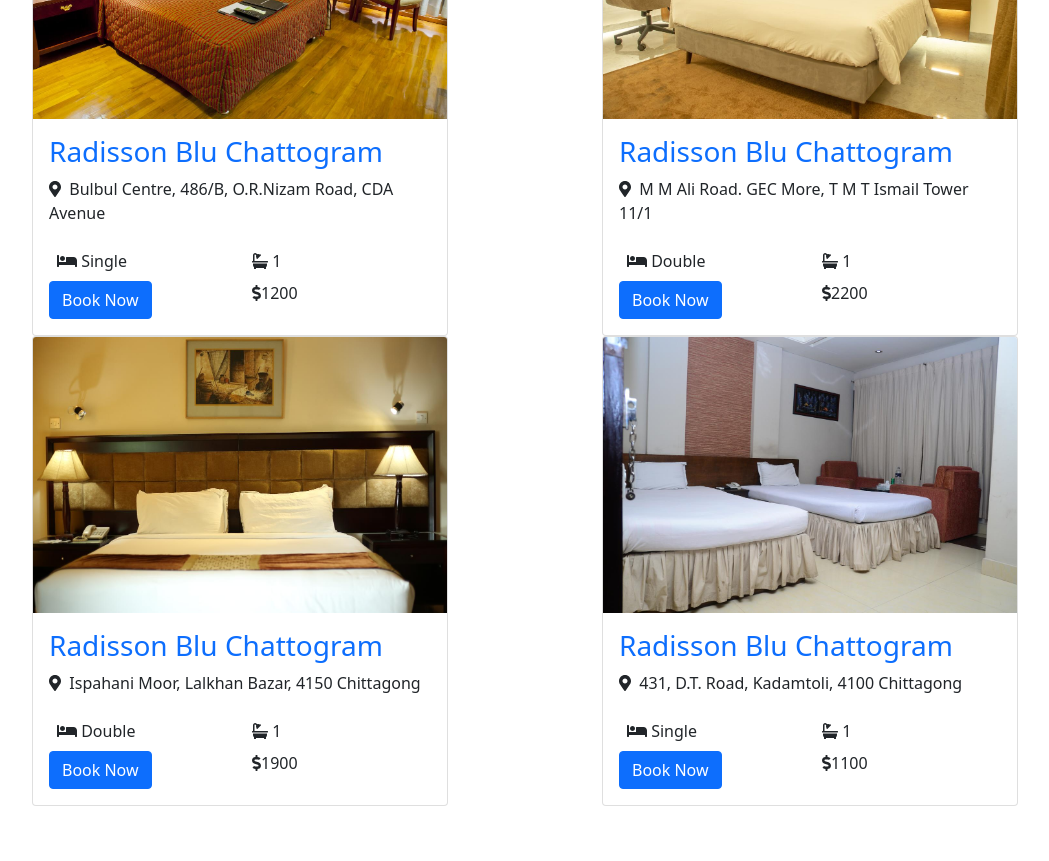
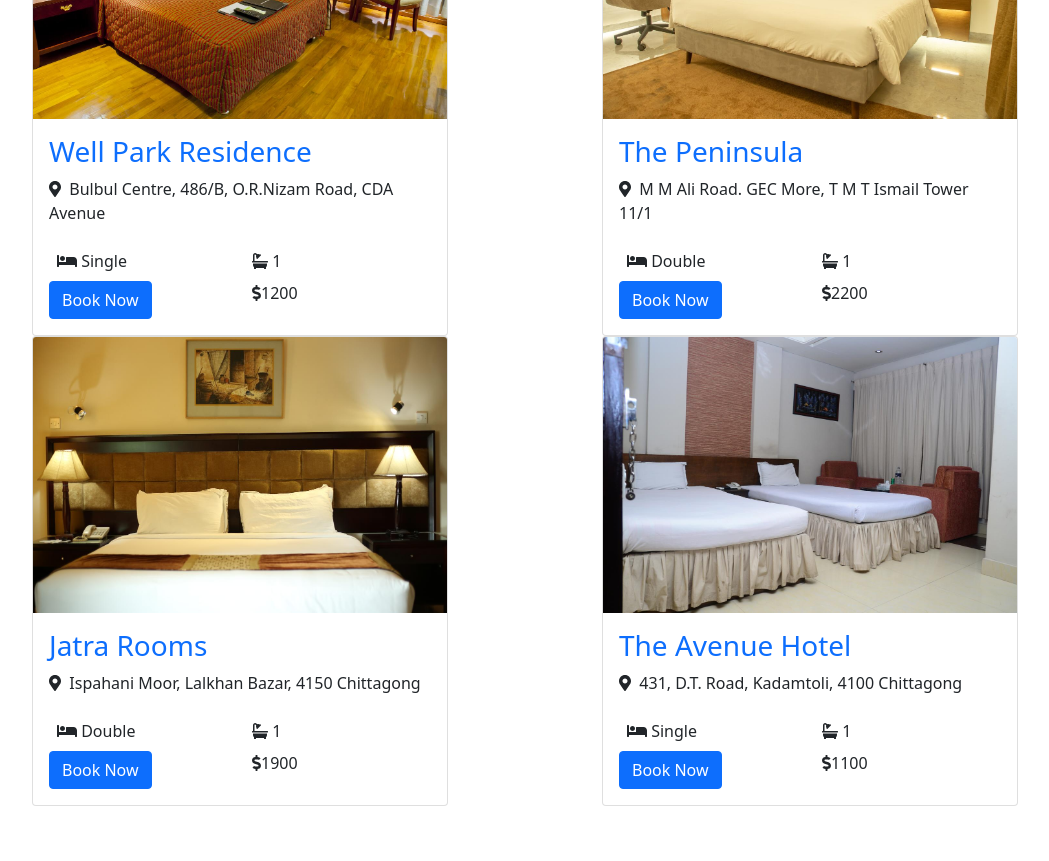
Before and after one commit to Rahat47/rent-masters, a React (Create React App) app: page / in a window 1280 px wide. Shown: the part 1280-2141 px from the top of the page, without its empty margins (50-1099 px from the left). Built offline with nearby package versions, Linux system fonts and the light colour scheme.

Commit message:
data update

```diff
--- a/src/assets/data/data.js
+++ b/src/assets/data/data.js
@@ -17,62 +17,69 @@
         capacity: 1,
         bedType: 'Double',
         bathroom: 1,
-        price: 2000
+        price: 2000,
+        description: "Lorem ipsum dolor sit amet consectetur, adipisicing elit. Odio consequuntur fugit molestias cumque debitis. Suscipit eius aperiam praesentium impedit, exercitationem dolorum, totam dicta harum quasi repellendus fuga eos maiores mollitia culpa optio obcaecati sunt labore corrupti tempore consequuntur beatae dolorem quis eveniet. Officiis, doloribus dolore officia sapiente laudantium placeat ea perspiciatis odio dolor, minima minus rerum? Quisquam corrupti, eveniet tempore neque aspernatur ea rerum veniam eum! Aut porro quaerat laboriosam recusandae officia sapiente, doloremque eos ipsam hic neque nemo? Iusto, nemo officia molestias enim repudiandae sint ad sunt eaque dolores natus tempore voluptate omnis? Molestias temporibus illum dolorum qui recusandae vitae eos quisquam quos eum sapiente minus dicta sequi pariatur, cumque quod rem, ad aut officia soluta laudantium! Enim vel nisi perspiciatis dolorem laborum eius deserunt molestias voluptatum iste, voluptates quisquam reiciendis animi? Voluptates placeat nam consequuntur eos mollitia? Atque ex voluptatibus aut excepturi culpa modi iusto molestias nobis quam."
     },
     {
         id: uuidv4(),
-        title: 'Radisson Blu Chattogram',
+        title: 'Hotel Agrabad',
         img: hotelImg2,
         address: 'Plot # 02, Road # 01, O.R. Nizam Road, Chittagong',
         bed: 1,
         capacity: 1,
         bedType: 'Double',
         bathroom: 1,
-        price: 1800
+        price: 1800,
+        description: "Lorem ipsum dolor sit amet consectetur, adipisicing elit. Odio consequuntur fugit molestias cumque debitis. Suscipit eius aperiam praesentium impedit, exercitationem dolorum, totam dicta harum quasi repellendus fuga eos maiores mollitia culpa optio obcaecati sunt labore corrupti tempore consequuntur beatae dolorem quis eveniet. Officiis, doloribus dolore officia sapiente laudantium placeat ea perspiciatis odio dolor, minima minus rerum? Quisquam corrupti, eveniet tempore neque aspernatur ea rerum veniam eum! Aut porro quaerat laboriosam recusandae officia sapiente, doloremque eos ipsam hic neque nemo? Iusto, nemo officia molestias enim repudiandae sint ad sunt eaque dolores natus tempore voluptate omnis? Molestias temporibus illum dolorum qui recusandae vitae eos quisquam quos eum sapiente minus dicta sequi pariatur, cumque quod rem, ad aut officia soluta laudantium! Enim vel nisi perspiciatis dolorem laborum eius deserunt molestias voluptatum iste, voluptates quisquam reiciendis animi? Voluptates placeat nam consequuntur eos mollitia? Atque ex voluptatibus aut excepturi culpa modi iusto molestias nobis quam."
+
     },
     {
         id: uuidv4(),
-        title: 'Radisson Blu Chattogram',
+        title: 'Well Park Residence',
         img: hotelImg3,
         address: 'Bulbul Centre, 486/B, O.R.Nizam Road, CDA Avenue',
         bed: 1,
         capacity: 1,
         bedType: 'Single',
         bathroom: 1,
-        price: 1200
+        price: 1200,
+        description: "Lorem ipsum dolor sit amet consectetur, adipisicing elit. Odio consequuntur fugit molestias cumque debitis. Suscipit eius aperiam praesentium impedit, exercitationem dolorum, totam dicta harum quasi repellendus fuga eos maiores mollitia culpa optio obcaecati sunt labore corrupti tempore consequuntur beatae dolorem quis eveniet. Officiis, doloribus dolore officia sapiente laudantium placeat ea perspiciatis odio dolor, minima minus rerum? Quisquam corrupti, eveniet tempore neque aspernatur ea rerum veniam eum! Aut porro quaerat laboriosam recusandae officia sapiente, doloremque eos ipsam hic neque nemo? Iusto, nemo officia molestias enim repudiandae sint ad sunt eaque dolores natus tempore voluptate omnis? Molestias temporibus illum dolorum qui recusandae vitae eos quisquam quos eum sapiente minus dicta sequi pariatur, cumque quod rem, ad aut officia soluta laudantium! Enim vel nisi perspiciatis dolorem laborum eius deserunt molestias voluptatum iste, voluptates quisquam reiciendis animi? Voluptates placeat nam consequuntur eos mollitia? Atque ex voluptatibus aut excepturi culpa modi iusto molestias nobis quam."
     },
     {
         id: uuidv4(),
-        title: 'Radisson Blu Chattogram',
+        title: 'The Peninsula',
         img: hotelImg4,
         address: 'M M Ali Road. GEC More, T M T Ismail Tower 11/1',
         bed: 1,
         capacity: 1,
         bedType: 'Double',
         bathroom: 1,
-        price: 2200
+        price: 2200,
+        description: "Lorem ipsum dolor sit amet consectetur, adipisicing elit. Odio consequuntur fugit molestias cumque debitis. Suscipit eius aperiam praesentium impedit, exercitationem dolorum, totam dicta harum quasi repellendus fuga eos maiores mollitia culpa optio obcaecati sunt labore corrupti tempore consequuntur beatae dolorem quis eveniet. Officiis, doloribus dolore officia sapiente laudantium placeat ea perspiciatis odio dolor, minima minus rerum? Quisquam corrupti, eveniet tempore neque aspernatur ea rerum veniam eum! Aut porro quaerat laboriosam recusandae officia sapiente, doloremque eos ipsam hic neque nemo? Iusto, nemo officia molestias enim repudiandae sint ad sunt eaque dolores natus tempore voluptate omnis? Molestias temporibus illum dolorum qui recusandae vitae eos quisquam quos eum sapiente minus dicta sequi pariatur, cumque quod rem, ad aut officia soluta laudantium! Enim vel nisi perspiciatis dolorem laborum eius deserunt molestias voluptatum iste, voluptates quisquam reiciendis animi? Voluptates placeat nam consequuntur eos mollitia? Atque ex voluptatibus aut excepturi culpa modi iusto molestias nobis quam."
     },
     {
         id: uuidv4(),
-        title: 'Radisson Blu Chattogram',
+        title: 'Jatra Rooms',
         img: hotelImg5,
         address: 'Ispahani Moor, Lalkhan Bazar, 4150 Chittagong',
         bed: 1,
         capacity: 1,
         bedType: 'Double',
         bathroom: 1,
-        price: 1900
+        price: 1900,
+        description: "Lorem ipsum dolor sit amet consectetur, adipisicing elit. Odio consequuntur fugit molestias cumque debitis. Suscipit eius aperiam praesentium impedit, exercitationem dolorum, totam dicta harum quasi repellendus fuga eos maiores mollitia culpa optio obcaecati sunt labore corrupti tempore consequuntur beatae dolorem quis eveniet. Officiis, doloribus dolore officia sapiente laudantium placeat ea perspiciatis odio dolor, minima minus rerum? Quisquam corrupti, eveniet tempore neque aspernatur ea rerum veniam eum! Aut porro quaerat laboriosam recusandae officia sapiente, doloremque eos ipsam hic neque nemo? Iusto, nemo officia molestias enim repudiandae sint ad sunt eaque dolores natus tempore voluptate omnis? Molestias temporibus illum dolorum qui recusandae vitae eos quisquam quos eum sapiente minus dicta sequi pariatur, cumque quod rem, ad aut officia soluta laudantium! Enim vel nisi perspiciatis dolorem laborum eius deserunt molestias voluptatum iste, voluptates quisquam reiciendis animi? Voluptates placeat nam consequuntur eos mollitia? Atque ex voluptatibus aut excepturi culpa modi iusto molestias nobis quam."
     },
     {
         id: uuidv4(),
-        title: 'Radisson Blu Chattogram',
+        title: 'The Avenue Hotel',
         img: hotelImg6,
         address: '431, D.T. Road, Kadamtoli, 4100 Chittagong',
         bed: 1,
         capacity: 1,
         bedType: 'Single',
         bathroom: 1,
-        price: 1100
+        price: 1100,
+        description: "Lorem ipsum dolor sit amet consectetur, adipisicing elit. Odio consequuntur fugit molestias cumque debitis. Suscipit eius aperiam praesentium impedit, exercitationem dolorum, totam dicta harum quasi repellendus fuga eos maiores mollitia culpa optio obcaecati sunt labore corrupti tempore consequuntur beatae dolorem quis eveniet. Officiis, doloribus dolore officia sapiente laudantium placeat ea perspiciatis odio dolor, minima minus rerum? Quisquam corrupti, eveniet tempore neque aspernatur ea rerum veniam eum! Aut porro quaerat laboriosam recusandae officia sapiente, doloremque eos ipsam hic neque nemo? Iusto, nemo officia molestias enim repudiandae sint ad sunt eaque dolores natus tempore voluptate omnis? Molestias temporibus illum dolorum qui recusandae vitae eos quisquam quos eum sapiente minus dicta sequi pariatur, cumque quod rem, ad aut officia soluta laudantium! Enim vel nisi perspiciatis dolorem laborum eius deserunt molestias voluptatum iste, voluptates quisquam reiciendis animi? Voluptates placeat nam consequuntur eos mollitia? Atque ex voluptatibus aut excepturi culpa modi iusto molestias nobis quam."
     },
 
 ]
```
